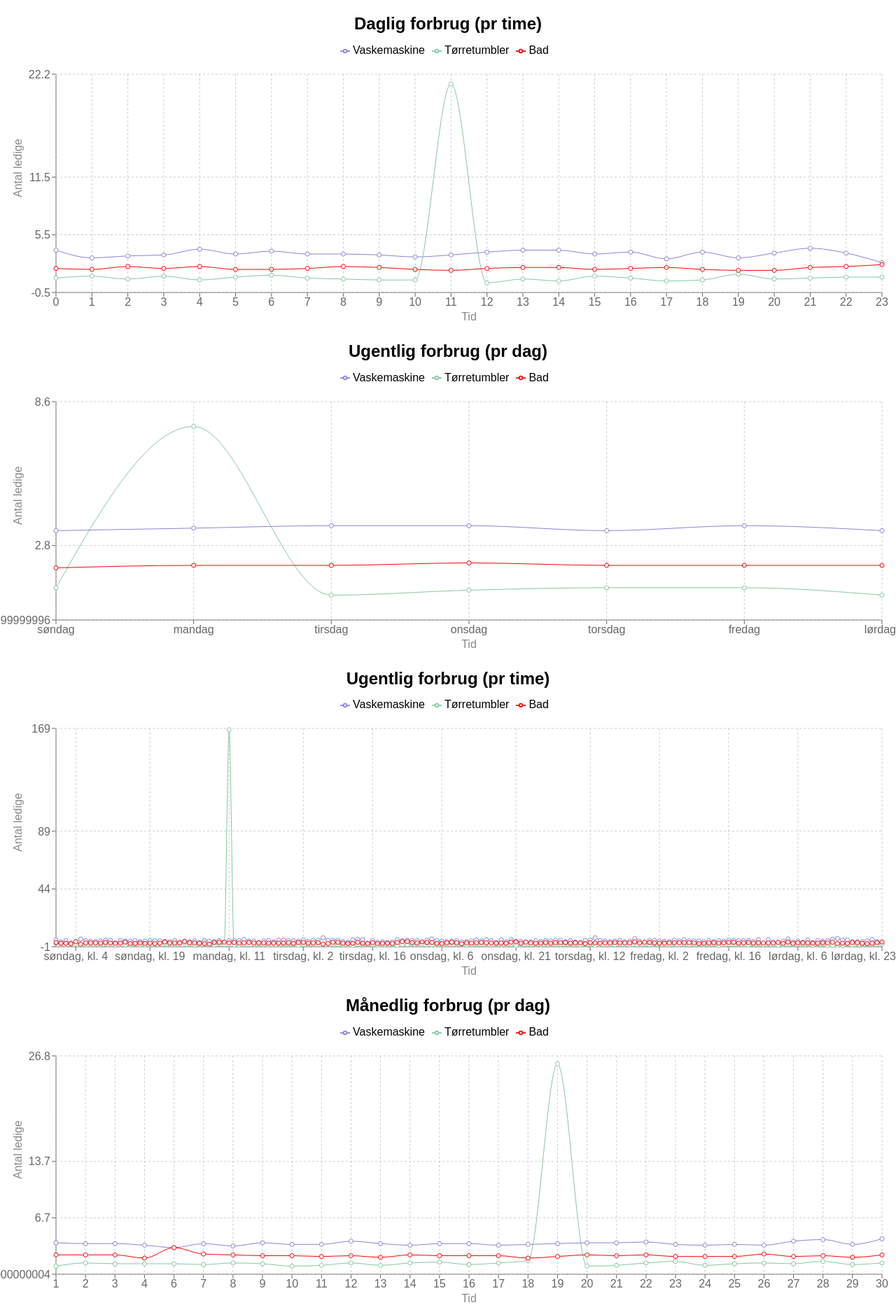
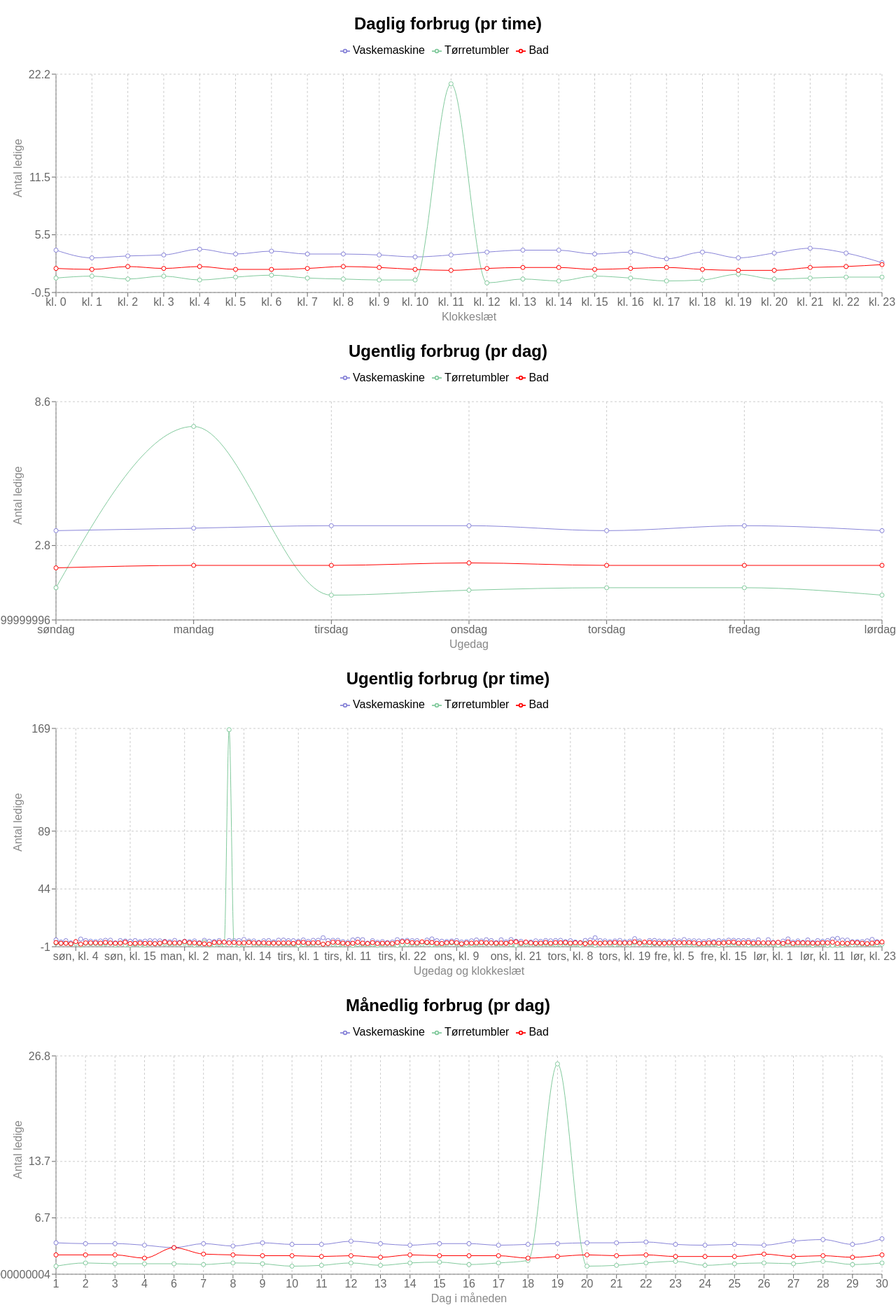
Before and after one commit to sorenlouv/washing-stats, a React (Create React App) app in the folder wash-client/: page / in a window 1280 px wide. Shown: the whole page at 70% size. Built offline with nearby package versions, Linux system fonts and the light colour scheme.

Commit message:
Added short week day labels

```diff
--- a/wash-client/src/App.js
+++ b/wash-client/src/App.js
@@ -19,7 +19,7 @@ import {
 
 import './App.css';
 
-function Chart({ data }) {
+function Chart({ data, labelX }) {
   return (
     <ResponsiveContainer width="100%" height={400}>
       <LineChart
@@ -28,7 +28,7 @@ function Chart({ data }) {
       >
         <XAxis
           label={{
-            value: 'Tid',
+            value: labelX,
             position: 'insideBottom',
             dy: 15,
             fill: '#888'
@@ -94,16 +94,16 @@ function App() {
   return (
     <div className="App">
       <h2>Daglig forbrug (pr time)</h2>
-      <Chart data={hoursOfDay} />
+      <Chart data={hoursOfDay} labelX="Klokkeslæt" />
 
       <h2>Ugentlig forbrug (pr dag)</h2>
-      <Chart data={dayOfWeek} />
+      <Chart data={dayOfWeek} labelX="Ugedag" />
 
       <h2>Ugentlig forbrug (pr time)</h2>
-      <Chart data={hourOfWeek} />
+      <Chart data={hourOfWeek} labelX="Ugedag og klokkeslæt" />
 
       <h2>Månedlig forbrug (pr dag)</h2>
-      <Chart data={dayOfMonth} />
+      <Chart data={dayOfMonth} labelX="Dag i måneden" />
     </div>
   );
 }
--- a/wash-client/src/utils.js
+++ b/wash-client/src/utils.js
@@ -4,7 +4,7 @@ import _ from 'lodash';
 export function getByDayOfWeek(items) {
   return getChartData(items, item => {
     const key = new Date(item.time).getDay();
-    const label = getWeekdayLabel(key);
+    const label = getWeekdayLabelLong(key);
     return { key, label };
   });
 }
@@ -13,7 +13,7 @@ export function getByDayOfWeek(items) {
 export function getByHoursOfDay(items) {
   return getChartData(items, item => {
     const key = new Date(item.time).getHours();
-    const label = key;
+    const label = `kl. ${key}`;
     return { key, label };
   });
 }
@@ -32,12 +32,12 @@ export function getByHourOfWeek(items) {
     const weekDay = new Date(item.time).getDay();
     const hour = new Date(item.time).getHours();
     const key = parseInt(`${weekDay}${_.padStart(hour, 2, '0')}`, 10);
-    const label = `${getWeekdayLabel(weekDay)}, kl. ${hour}`;
+    const label = `${getWeekdayLabelShort(weekDay)}, kl. ${hour}`;
     return { key, label };
   });
 }
 
-function getWeekdayLabel(i) {
+function getWeekdayLabelLong(i) {
   return [
     'søndag',
     'mandag',
@@ -47,6 +47,10 @@ function getWeekdayLabel(i) {
     'fredag',
     'lørdag'
   ][i];
+}
+
+function getWeekdayLabelShort(i) {
+  return ['søn', 'man', 'tirs', 'ons', 'tors', 'fre', 'lør'][i];
 }
 
 function getChartData(items, iteratee) {
```
